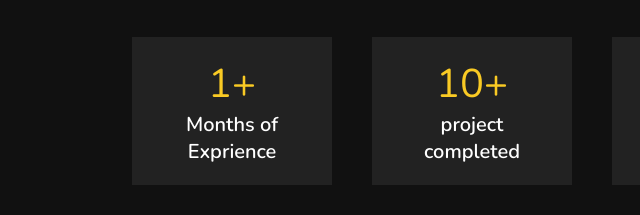
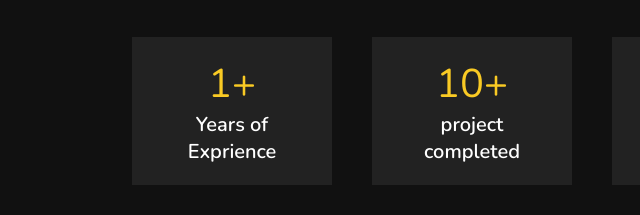
Before and after one commit to chhotu-code/Portfolio, a plain HTML site: page index.html in a window 1280 px wide. Shown: the part 1204-1419 px from the top of the page, 343-983 px from the left. Drawn offline with nearby package versions, Linux system fonts and the light colour scheme.

Commit message:
Update index.html
add exprience

```diff
--- a/index.html
+++ b/index.html
@@ -58,7 +58,7 @@
         <div class="counter">
             <div class="box">
                 <span>1+</span>
-                <h3>Months of Exprience</h3>
+                <h3>Years of Exprience</h3>
             </div>
             <div class="box">
                 <span>10+</span>
```
